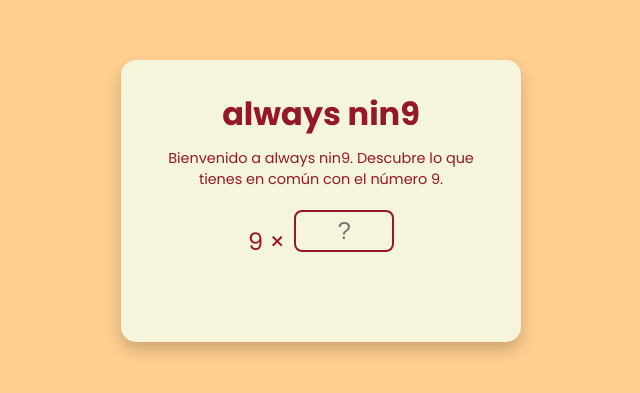
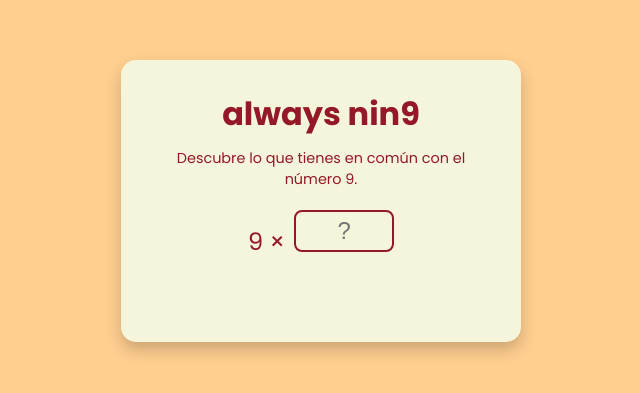
Before and after one commit to ExT-Yeredey/AlwaysNin9CreativeStudio, a plain HTML site: page index.html in a window 1280 px wide. Shown: the part 199-592 px from the top of the page, without its empty margins (319-959 px from the left). Drawn offline with Linux system fonts and the light colour scheme.

Commit message:
Update index.html

```diff
--- a/index.html
+++ b/index.html
@@ -15,7 +15,7 @@
 <body>
   <div class="calculator-popup">
     <h1>always nin9</h1>
-    <p>Bienvenido a always nin9. Descubre lo que tienes en común con el número 9.</p>
+    <p>Descubre lo que tienes en común con el número 9.</p>
     <div>
       <label for="multiplier">9 ×</label>
       <input type="number" id="multiplier" placeholder="?" min="1" max="999999"/>
```
